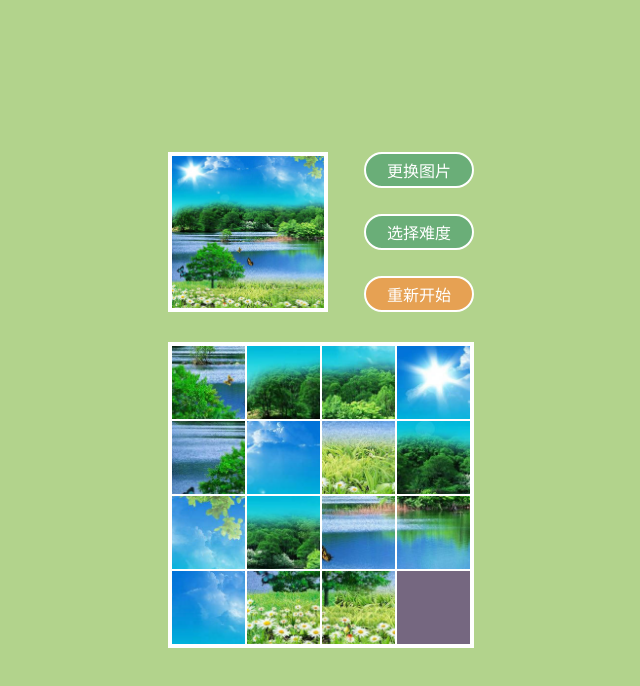
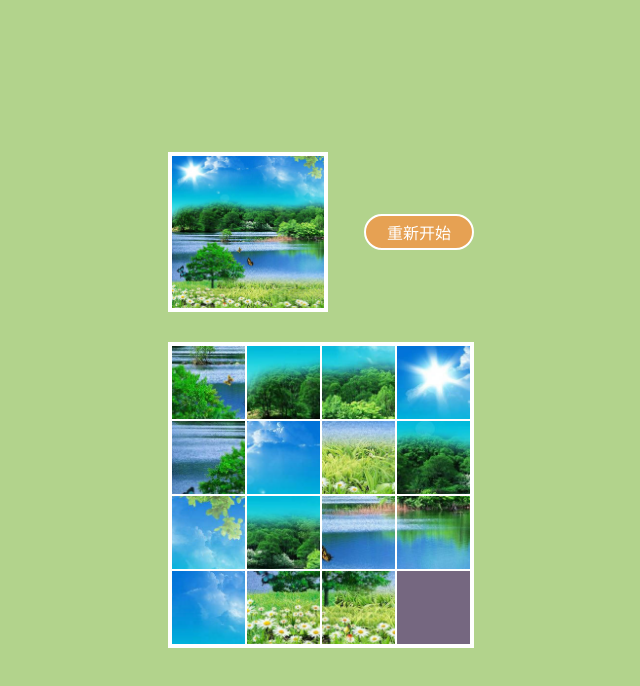
Before and after one commit to caohenghu/game, a website built with webpack: page src/index.html in a window 1280 px wide. Shown: the whole page, without its empty margins (319-959 px from the left). Built offline with nearby package versions, Linux system fonts and the light colour scheme.

Commit message:
删除还未实现的功能

```diff
--- a/package.json
+++ b/package.json
@@ -8,7 +8,7 @@
         "stylelint": "stylelint 'src/**/*.{vue,scss,html}' --fix",
         "hot": "webpack-dev-server --env.local --env.hot",
         "pro": "webpack --env.pro",
-        "gh": "node build/gh.js"
+        "gh": "yarn pro && node build/gh.js"
     },
     "devDependencies": {
         "@babel/core": "^7.4.3",
--- a/src/index.html
+++ b/src/index.html
@@ -35,7 +35,7 @@
 <body>
     <img style="position: absolute; width: 0;" src="<%= require('./images/bg.jpg') %>">
     <div class="app">
-        <span class="loading">加载中，请稍等…</span>
+        <span class="loading">正在加载…</span>
     </div>
 </body>
 </html>
--- a/src/index.js
+++ b/src/index.js
@@ -24,6 +24,12 @@ img.onload = function() {
         width: 160px;
         border: 4px solid #fff;
     `
+    const btnsStyle = `
+        display: flex;
+        flex-direction: column;
+        justify-content: center;
+        height: 160px;
+    `
     const btnStyle = `
         box-sizing: border-box;
         display: flex;
@@ -33,24 +39,16 @@ img.onload = function() {
         height: 36px;
         font-size: 16px;
         color: #fff;
-        background: #6aae78;
+        background: #E6A153;
         border: 2px solid #fff;
         border-radius: 18px;
-    `
-    const btnsStyle = `
-        display: flex;
-        flex-direction: column;
-        justify-content: space-between;
-        height: 160px;
     `
     const preview = `
         <div class="wrap">
             <div style="${previewStyle}">
                 <img style="${imgStyle}" src=${imgBg}>
                 <div style="${btnsStyle}">
-                    <span class="btnImg" style="${btnStyle}">更换图片</span>
-                    <span class="btnLevel" style="${btnStyle}">选择难度</span>
-                    <span class="btnReset" style="${btnStyle} background: #E6A153;">重新开始</span>
+                    <span class="btnReset" style="${btnStyle}">重新开始</span>
                 </div>
             </div>
         </div>
@@ -59,13 +57,13 @@ img.onload = function() {
 
     $app.querySelector('.wrap').appendChild(pingTu.$el)
 
-    $app.querySelector('.btnImg').addEventListener(click, () => {
-        alert('研发中，敬请期待')
-    })
+    // $app.querySelector('.btnImg').addEventListener(click, () => {
+    //     alert('研发中，敬请期待')
+    // })
 
-    $app.querySelector('.btnLevel').addEventListener(click, () => {
-        alert('研发中，敬请期待')
-    })
+    // $app.querySelector('.btnLevel').addEventListener(click, () => {
+    //     alert('研发中，敬请期待')
+    // })
 
     $app.querySelector('.btnReset').addEventListener(click, () => {
         pingTu.refresh()
```
